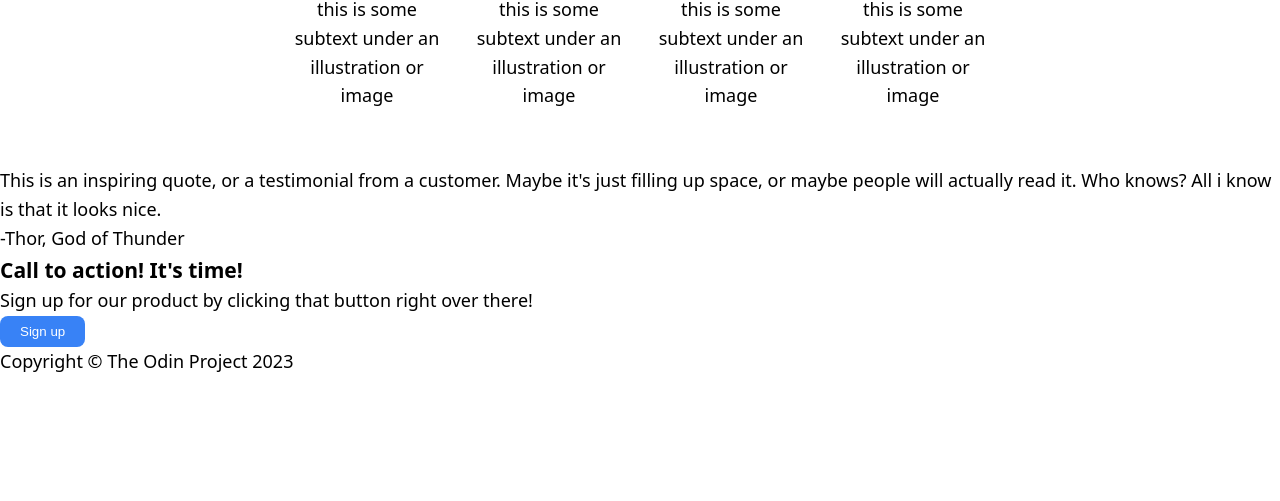
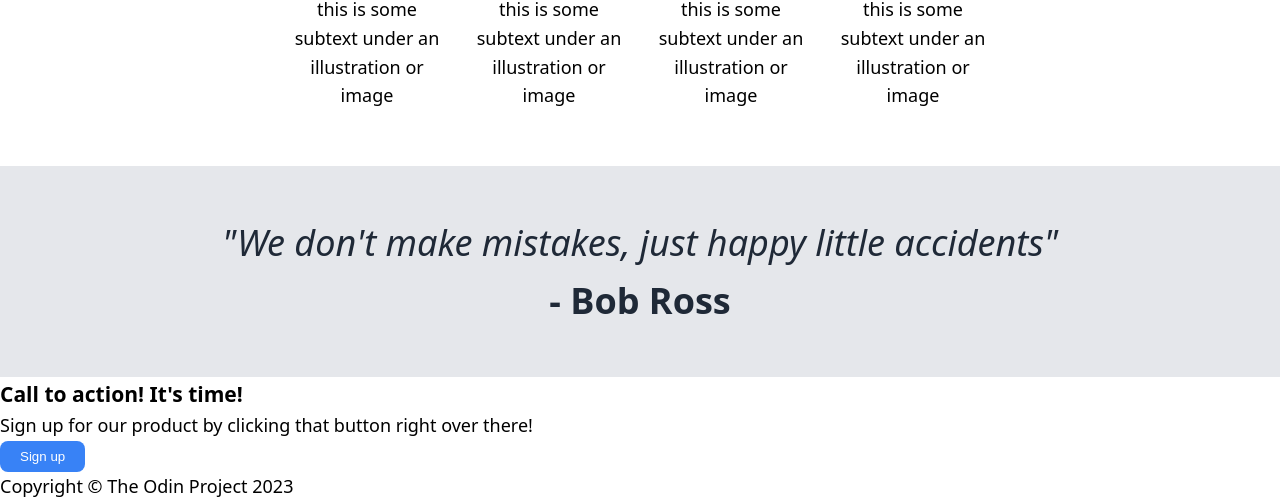
Before and after one commit to Tho-Tu/landing-page, a plain HTML site: page index.html in a window 1280 px wide. Shown: the part 739-1240 px from the top of the page. Before the commit the page ends 1115 px from the top, so only its background shows below. Drawn offline with Linux system fonts and the light colour scheme.

Commit message:
Style the quote section of the landing page

```diff
--- a/index.html
+++ b/index.html
@@ -62,11 +62,9 @@
     </div>
     <div class="quote-section">
       <div class="quote">
-        This is an inspiring quote, or a testimonial from a customer. Maybe it's
-        just filling up space, or maybe people will actually read it. Who knows?
-        All i know is that it looks nice.
+        <em>"We don't make mistakes, just happy little accidents"</em>
       </div>
-      <div class="quote-author">-Thor, God of Thunder</div>
+      <div class="quote-author">- Bob Ross</div>
     </div>
     <div class="call-to-action">
       <div class="blue-box">
--- a/style.css
+++ b/style.css
@@ -135,6 +135,15 @@ button {
 
 .quote-section {
   flex: 1;
+  background-color: #e5e7eb;
+  color: #1f2937;
+  font-size: 36px;
+  text-align: center;
+  padding: 3rem;
+}
+
+.quote-author {
+  font-weight: bold;
 }
 
 .call-to-action {
```
